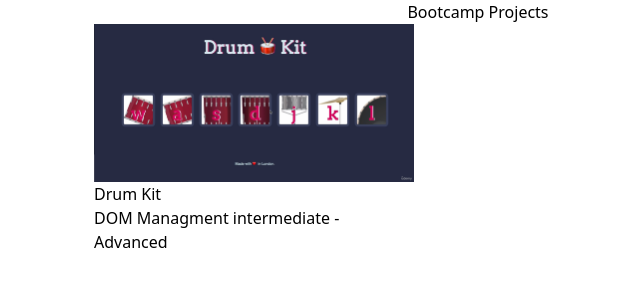
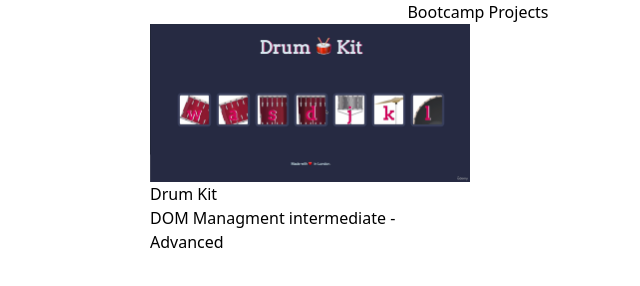
Before and after one commit to iaalvearp/web-dev_angela, an Astro site: page / in a window 1280 px wide. Shown: the whole page, without its empty margins (162-802 px from the left). Built offline with nearby package versions, Linux system fonts and the light colour scheme; Astro itself is replaced by a stand-in of ours.

Commit message:
Adding media to the project

```diff
--- a/src/components/CardProjects.astro
+++ b/src/components/CardProjects.astro
@@ -1,21 +1,22 @@
 ---
 interface Props {
+    href: string,
     src: string,
     alt?: string,
     title: string,
     subtitle: string,
 }
 
-const { src, alt, title, subtitle } = Astro.props
+const { href, src, alt, title, subtitle } = Astro.props
 ---
 
 
-<article>
+<a href={ href }>
     <picture>
-        <img src={src} alt={alt}>
+        <img src={ src } alt={ alt }>
     </picture>
     <div>
-        <h2>{title}</h2>
-        <p>{subtitle}</p>
+        <h2>{ title }</h2>
+        <p>{ subtitle }</p>
     </div>
-</article>
+</a>
--- a/src/layouts/Layout.astro
+++ b/src/layouts/Layout.astro
@@ -4,6 +4,7 @@ interface Props {
 }
 
 const { title } = Astro.props;
+import { ViewTransitions } from 'astro:transitions';
 ---
 
 <!doctype html>
@@ -14,6 +15,7 @@ const { title } = Astro.props;
 		<meta name="viewport" content="width=device-width" />
 		<link rel="icon" type="image/svg+xml" href="/favicon.svg" />
 		<title>{title}</title>
+		<ViewTransitions />
 	</head>
 	<body>
 		<slot />
--- a/src/pages/index.astro
+++ b/src/pages/index.astro
@@ -6,8 +6,9 @@ import CardProjects from '../components/CardProjects.astro'
 <Layout title="Web Dev Bootcamp by Angela Yu">
 	<main class="w-full max-w-3xl mx-auto">
 		<h1 class="text-center">Bootcamp Projects</h1>
-		<section class="mx-auto grid">
+		<section class="mx-auto">
 			<CardProjects
+			href='drum-kit'
 			src='img/drum-kit.png'
 			alt='drum kit project pic'
 			title='Drum Kit'
@@ -21,5 +22,6 @@ import CardProjects from '../components/CardProjects.astro'
 		display: grid;
 		grid-template-columns: repeat(auto-fill, minmax(240px, 320px));
 		gap: 1rem;
+		justify-content: center;
 	}
 </style>
```
Also changed, not shown: public/img/dk-crash.png (added), public/img/dk-kick.png (added), public/img/dk-snare.png (added), public/img/dk-tom1.png (added), public/img/dk-tom2.png (added), public/img/dk-tom3.png (added), public/img/dk-tom4.png (added), src/pages/drum-kit.astro (added), 7 other files.
